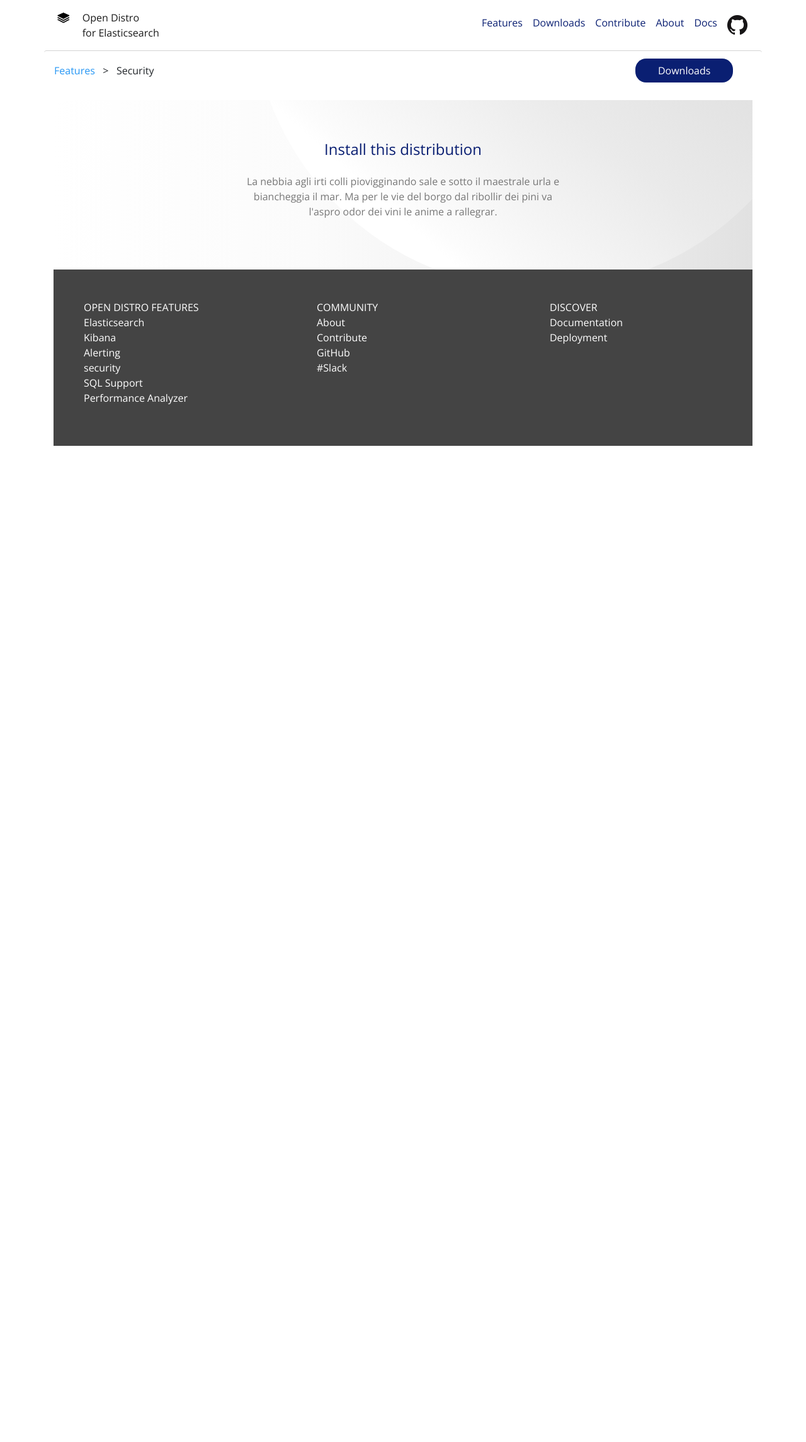
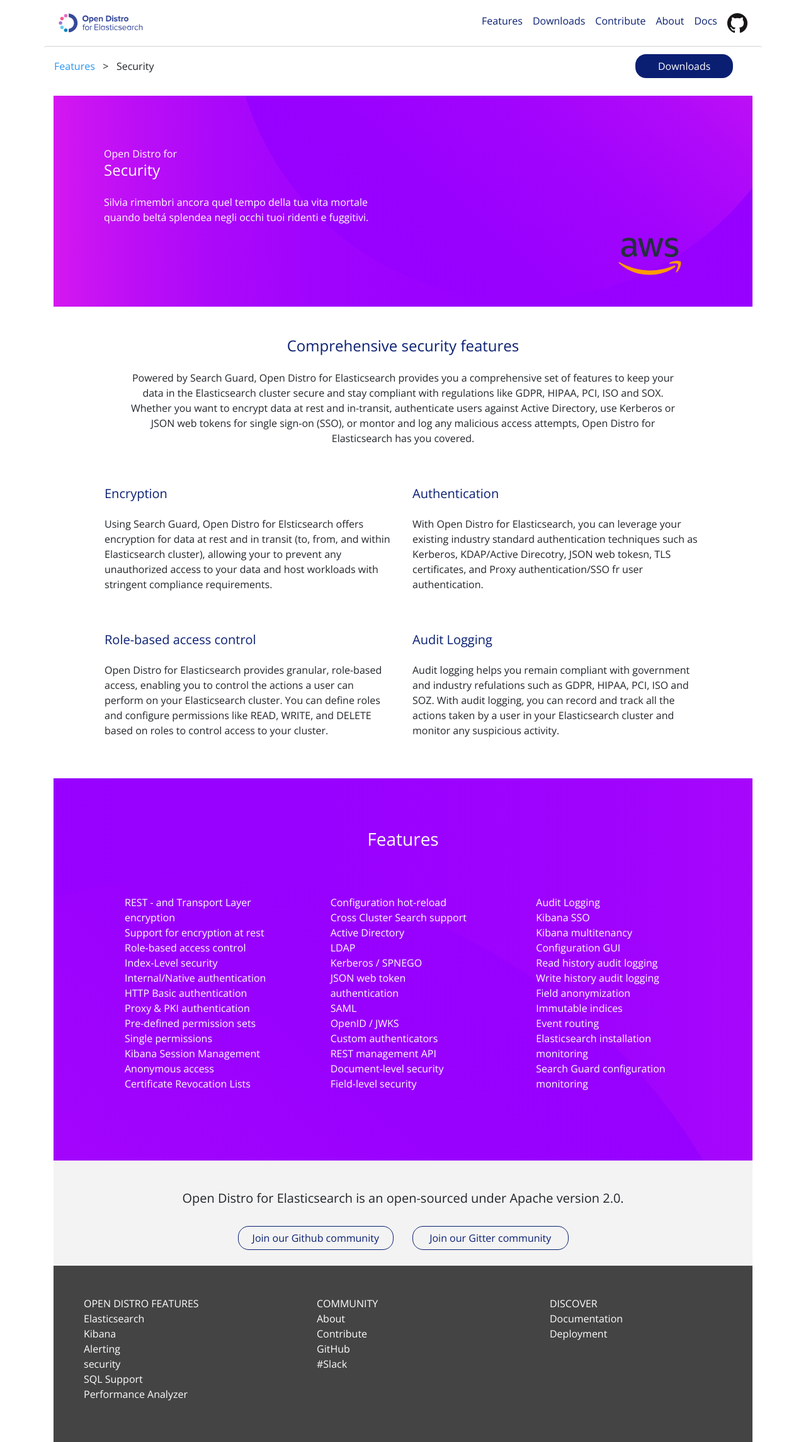
Before and after one commit to opendistro/for-elasticsearch, a Jekyll site: the page built from features/security.md, in a window 1280 px wide. Shown: the whole page at 63% size. Built offline with Jekyll 4.4.1, drawn with Linux system fonts in a browser that asks for light colours; before the commit the page ends 900 px from its top, so only the background shows below that.

Commit message:
Added Security and Kibana pages

```diff
--- /dev/null
+++ b/_data/pages/es/kibana.yml
@@ -0,0 +1,33 @@
+banner:
+  title: Kibana
+  subtitle: Open Distro for
+  content: Open Distro for Elasticsearch's primary visualization tool and dashboard is the popular Apache 2.0 licensed Kibana interface.
+  icon: "/assets/media/logos/partners/aws.svg"
+
+intro:
+  title: Create powerful dashboards
+  content: Create custom dashboards from your visualizations to explore, gain insights, and leverage your data.
+  img: "/assets/media/screenshots/kibana_dashboard_1.png"
+  subtext: La donzelletta vien dalla campagna in sul calar del sole, onde siccome suole ornare ella si appresta domani nel di di festa il petto ed il cor.
+
+features:
+  - title: Visualize your data
+    content: "Kibana core ships with the classics: histograms, line graphs, pie charts, sunbursts, and more. Plus, you can use Vega grammar to design your own visualizations. All leverage the full aggregation capabilities of Elasticsearch."
+    img:
+  - title: Clickstream Analytics
+    content: With Elasticsearch, you can then aggregate, filter, and process the data, and refresh content performance dashboards in near real-time.
+    img:
+  - title: Time series
+    content: Perform advanced time series analysis on your Elasticsearch data with our curated time series UIs. Describe queries, transformations, and visualizations with powerful, easy-to-learn expressions.
+    img:
+  - title: Security Analytics
+    content: Enables security prectitioners to centralie and analyze events from across the entire organization to enhance incident response and monitor threats across all their applications and systems in real time.
+    img:
+  - title: Application Monitoring
+    subContent: Capture activity logs across your customer-facing applications and websites for real-time application monitoring and issue resolution.
+    content: Expedia uses Elasticsearch to cost-effectively monitor huge volumes of Docker lgs, identigy and trouble shoot issues in real-time, scale easily to accommodate additional log sources, and offload the operational overhead
+    logo:
+  - title: Log Analytics
+    subContent: Analyze undtructured and semi-structured logs generated by websites, mobile devices, servers, and sensors etc., for operational intelligence, application monitoring, root cause analysis and more.
+    content: Elasticsearch alloes us to visualize large ammounts of log data for our Developer Platform, which at peak receives over 200K API calls per second.
+    logo:
--- /dev/null
+++ b/_data/pages/es/security.yml
@@ -0,0 +1,66 @@
+banner:
+  title: Security
+  subtitle: Open Distro for
+  content: Silvia rimembri ancora quel tempo della tua vita mortale quando beltá splendea negli occhi tuoi ridenti e fuggitivi.
+  icon: "/assets/media/logos/partners/aws.svg"
+
+intro:
+  title: Comprehensive security features
+  content: Powered by Search Guard, Open Distro for Elasticsearch provides you a comprehensive set of features to keep your data in the Elasticsearch cluster secure and stay compliant with regulations like GDPR, HIPAA, PCI, ISO and SOX. Whether you want to encrypt data at rest and in-transit, authenticate users against Active Directory, use Kerberos or JSON web tokens for single sign-on (SSO), or montor and log any malicious access attempts, Open Distro for Elasticsearch has you covered.
+
+features:
+  - title: Encryption
+    content: Using Search Guard, Open Distro for Elsticsearch offers encryption for data at rest and in transit (to, from, and within Elasticsearch cluster), allowing your to prevent any unauthorized access to your data and host workloads with stringent compliance requirements.
+
+  - title: Authentication
+    content: With Open Distro for Elasticsearch, you can leverage your existing industry standard authentication techniques such as Kerberos, KDAP/Active Direcotry, JSON web tokesn, TLS certificates, and Proxy authentication/SSO fr user authentication.
+
+  - title: Role-based access control
+    content: Open Distro for Elasticsearch provides granular, role-based access, enabling you to control the actions a user can perform on your Elasticsearch cluster. You can define roles and configure permissions like READ, WRITE, and DELETE based on roles to control access to your cluster.
+
+  - title: Audit Logging
+    content: Audit logging helps you remain compliant with government and industry refulations such as GDPR, HIPAA, PCI,  ISO and SOZ. With audit logging, you can record and track all the actions taken by a user in your Elasticsearch cluster and monitor any suspicious activity.
+
+featureList:
+  title: Features
+  sections:
+    - content:
+       - feature_item: "REST - and Transport Layer encryption"
+       - feature_item: "Support for encryption at rest"
+       - feature_item: "Role-based access control"
+       - feature_item: "Index-Level security"
+       - feature_item: "Internal/Native authentication"
+       - feature_item: "HTTP Basic authentication"
+       - feature_item: "Proxy & PKI authentication"
+       - feature_item: "Pre-defined permission sets"
+       - feature_item: "Single permissions"
+       - feature_item: "Kibana Session Management"
+       - feature_item: "Anonymous access"
+       - feature_item: "Certificate Revocation Lists"
+
+    - content:
+       - feature_item: "Configuration hot-reload"
+       - feature_item: "Cross Cluster Search support"
+       - feature_item: "Active Directory"
+       - feature_item: "LDAP"
+       - feature_item: "Kerberos / SPNEGO"
+       - feature_item: "JSON web token authentication"
+       - feature_item: "SAML"
+       - feature_item: "OpenID / JWKS"
+       - feature_item: "Custom authenticators"
+       - feature_item: "REST management API"
+       - feature_item: "Document-level security"
+       - feature_item: "Field-level security"
+
+    - content:
+       - feature_item: "Audit Logging"
+       - feature_item: "Kibana SSO"
+       - feature_item: "Kibana multitenancy"
+       - feature_item: "Configuration GUI"
+       - feature_item: "Read history audit logging"
+       - feature_item: "Write history audit logging"
+       - feature_item: "Field anonymization"
+       - feature_item: "Immutable indices"
+       - feature_item: "Event routing"
+       - feature_item: "Elasticsearch installation monitoring"
+       - feature_item: "Search Guard configuration monitoring"
--- a/_includes/header.html
+++ b/_includes/header.html
@@ -3,21 +3,8 @@
     <a class="navbar-brand" rel="author" href="{{ "/" | relative_url }}">
       <div class="row" >
         <div class="col-md-4" style="vertical-align: middle;">
-          <img src= "/assets/media/logos/OpenDistro-logo.png" style="vertical-align: middle;" hight="30" width="30">
+          <img src= "/assets/media/logos/OpenDistro-logo.svg" style="vertical-align: middle;" width="150">
         </div>
-        <div class="col-md-4 d-block text-center">
-        <!-- <div class="d-block"> -->
-          <div class="row">
-            {{ site.title | escape }}
-          </div>
-          <div class="row">
-            {{ site.subtitle | escape }}
-          </div>
-        </div>
-          <!-- <div >
-            {{ site.subtitle | escape }}
-          </div> -->
-        <!-- </div>   -->
       </div>
     </a>
 
--- a/_layouts/features/security.html
+++ b/_layouts/features/security.html
@@ -2,24 +2,118 @@
 layout: default
 ---
 <!-- Breadcrumbs -->
+
 <div class="container">
   <div class="row">
 	{% include breadcrumbs.html %}
   </div>
 </div>
 
+
 <div class="container">
-  <div class="jumbotron distro-white">
+  <div class="securityBanner">
 
-	  <div class="row text-center">
-	    <div class="col-12"><h4>{{site.data.pages.es.downloads.banner.title}}</h4></div>
+      <div class="row text-left">
+	    <div class="col-12"><h7>{{site.data.pages.es.security.banner.subtitle}}</h7></div>
 	  </div>
 
-	  <div class="row pt-3 justify-content-center text-center text-on-white">
+	  <div class="row text-left">
+	    <div class="col-12"><h4>{{site.data.pages.es.security.banner.title}}</h4></div>
+	  </div>
+
+	  <div class="row pt-3 text-left">
 	    <div class="col-12 col-md-6">
-	      <p>{{site.data.pages.es.downloads.banner.text}}</p>
+	      <h8>{{site.data.pages.es.security.banner.content}}</h8>
 	    </div>
 	  </div>
 
+      <div class="row" >
+        <div class="offset-md-10 col-md-2" style="float:right;">
+            <img src={{ site.data.pages.es.security.banner.icon }}  height="100" width="100"/>
+        </div>
+      </div>
+
   </div>
 </div>
+
+
+<!-- Intro -->
+<div class="container">
+  <div class="px-3">
+
+    <!-- Title -->
+	<div class="pt-5 row justify-content-center text-center title-on-white">
+	    <div class="col-12"><h4>{{site.data.pages.es.security.intro.title}}</h4></div>
+	</div>
+
+	<!-- Subtitle -->
+	<div class="row justify-content-center text-center py-3">
+	    <div class="col-12 col-md-10">
+	      <h7>{{site.data.pages.es.security.intro.content}}</h7>
+	    </div>
+	</div>
+
+  </div>
+</div>
+
+<!-- Features -->
+<div class="container px-5">
+
+{% for feature in site.data.pages.es.security.features%}
+  {% capture thecycle %}{% cycle 'odd', 'even' %}{% endcapture %}
+  {%if thecycle == 'odd' %}
+    <div class="row px-5 pt-5">
+      <div class="col col-md-6">
+	       <div class="row title-on-white">
+	         <div class="col col-md-12" style="font-weight: bold;"><h5>{{ feature.title }}</h5></div>
+	       </div>
+	       <div class="row">
+	         <div class="col col-md-12 py-3">{{ feature.content }}</div>
+	       </div>
+      </div>
+  {% else %}
+      <div class="col col-md-6">
+	       <div class="row  title-on-white">
+	         <div class="col col-md-12" style="font-weight: bold;"><h5>{{ feature.title }}</h5></div>
+	       </div>
+	       <div class="row">
+	         <div class="col col-md-12 py-3">{{ feature.content }}</div>
+	       </div>
+      </div>
+     </div>
+  {% endif %}
+
+{% endfor %}
+</div>
+
+<div class="pt-5"/>
+
+<!--  Feature box -->
+<div class="container">
+ <div class="securityFeaturesContainer">
+    <div class="row justify-content-center text-center">
+      <h3>{{site.data.pages.es.security.featureList.title}}</h3>
+    </div>
+	<div class="row d-flex justify-content-around py-3">
+	    {% for section in site.data.pages.es.security.featureList.sections %}
+	    <div class="col-md-4 px-5 py-5 d-block justify-content-center" style="padding-left:20px;">
+
+	        <ul class="list-unstyled">
+	          {% for feature in section.content %}
+	            <li>
+	              {{ feature.feature_item }}
+	            </li>
+	          {% endfor %}
+	        </ul>
+
+	    </div>
+	    {% endfor %}
+	  </div>
+	</div>
+</div>
+
+<!-- Community Starts -->
+<div class="container">
+  {%- include communities/es.html -%}
+</div>
+<!-- Community Ends -->
--- a/_sass/bootstrap-4-jekyll/_bootstrap-4-jekyll.scss
+++ b/_sass/bootstrap-4-jekyll/_bootstrap-4-jekyll.scss
@@ -59,3 +59,30 @@
   border-radius: 0;
   padding: 80px 80px 30px 80px;
 }
+
+.kibanaBanner {
+  background: url('/assets/media/backgrounds/lightPinkRec.svg') no-repeat;
+  background-size: cover;
+  color: $white;
+  margin-bottom: 0;
+  border-radius: 0;
+  padding: 80px 80px 30px 80px;
+}
+
+.securityBanner {
+  background: url('/assets/media/backgrounds/darkPurpleRec.svg') no-repeat;
+  background-size: cover;
+  color: $white;
+  margin-bottom: 0;
+  border-radius: 0;
+  padding: 80px 80px 30px 80px;
+}
+
+.securityFeaturesContainer {
+  background: url('/assets/media/backgrounds/darkPurpleSquare.svg') no-repeat;
+  background-size: cover;
+  color: $white;
+  margin-bottom: 0;
+  border-radius: 0;
+  padding: 80px 80px 30px 80px;
+}
```
Also changed, not shown: _layouts/features/kibana.html (+82 -5 lines), assets/media/backgrounds/darkPurpleRec.svg (renamed from assets/media/backgrounds/dark purple rec.svg), assets/media/backgrounds/darkPurpleSquare.svg (renamed from assets/media/backgrounds/dark purple square.svg), assets/media/backgrounds/lightPinkRec.svg (renamed from assets/media/backgrounds/light pink rec.svg), assets/media/backgrounds/pinkRec.svg (renamed from assets/media/backgrounds/pink rec.svg), assets/media/icons/Open Disto for Elasticsearch Icon Elasticsearch 16px.svg (added), assets/media/icons/Open Disto for Elasticsearch Icon Elasticsearch 32px.svg (added), assets/media/icons/Open Disto for Elasticsearch Icon Elasticsearch 64px.svg (added), assets/media/icons/Open-Disto-for-Elasticsearch-Icon-Elasticsearch.png (added), assets/media/logos/OpenDistro-logo.svg (added), assets/media/logos/old_OpenDistro-logo.png (renamed from assets/media/logos/OpenDistro-logo.png).
